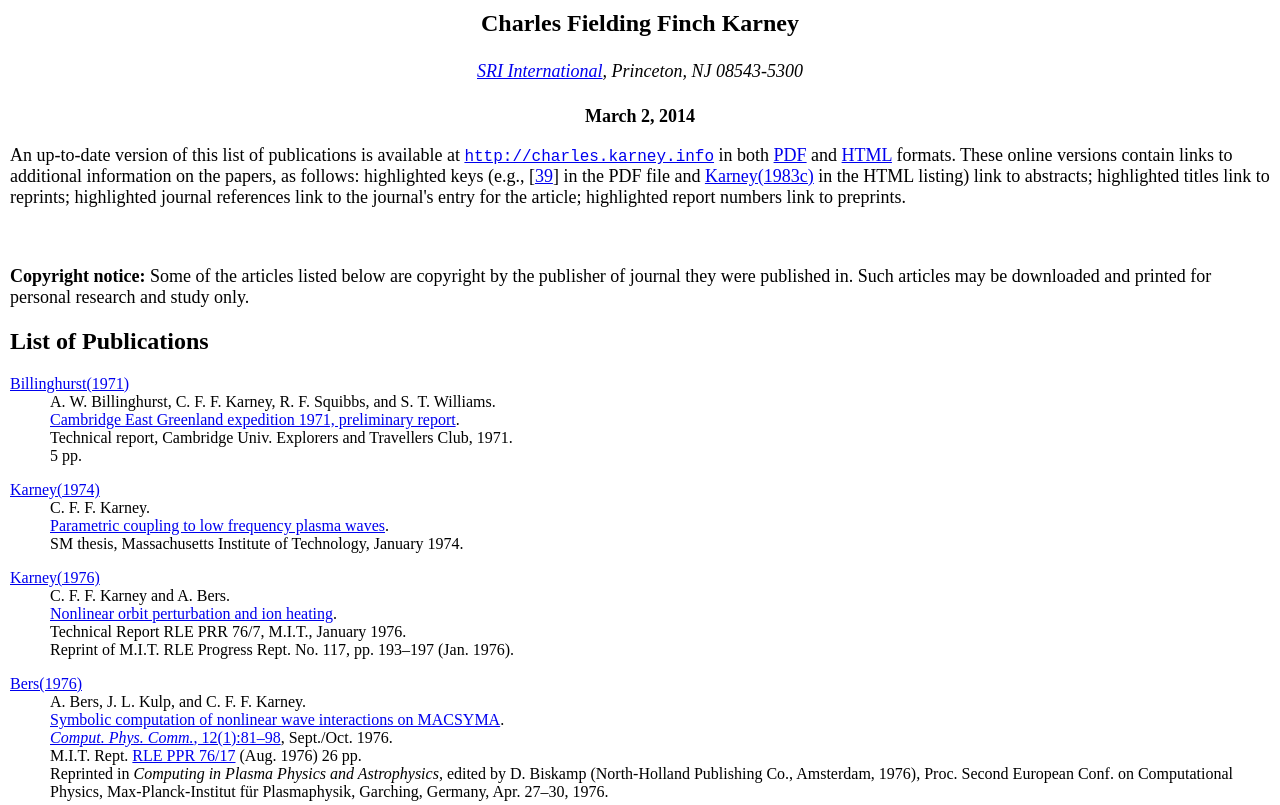
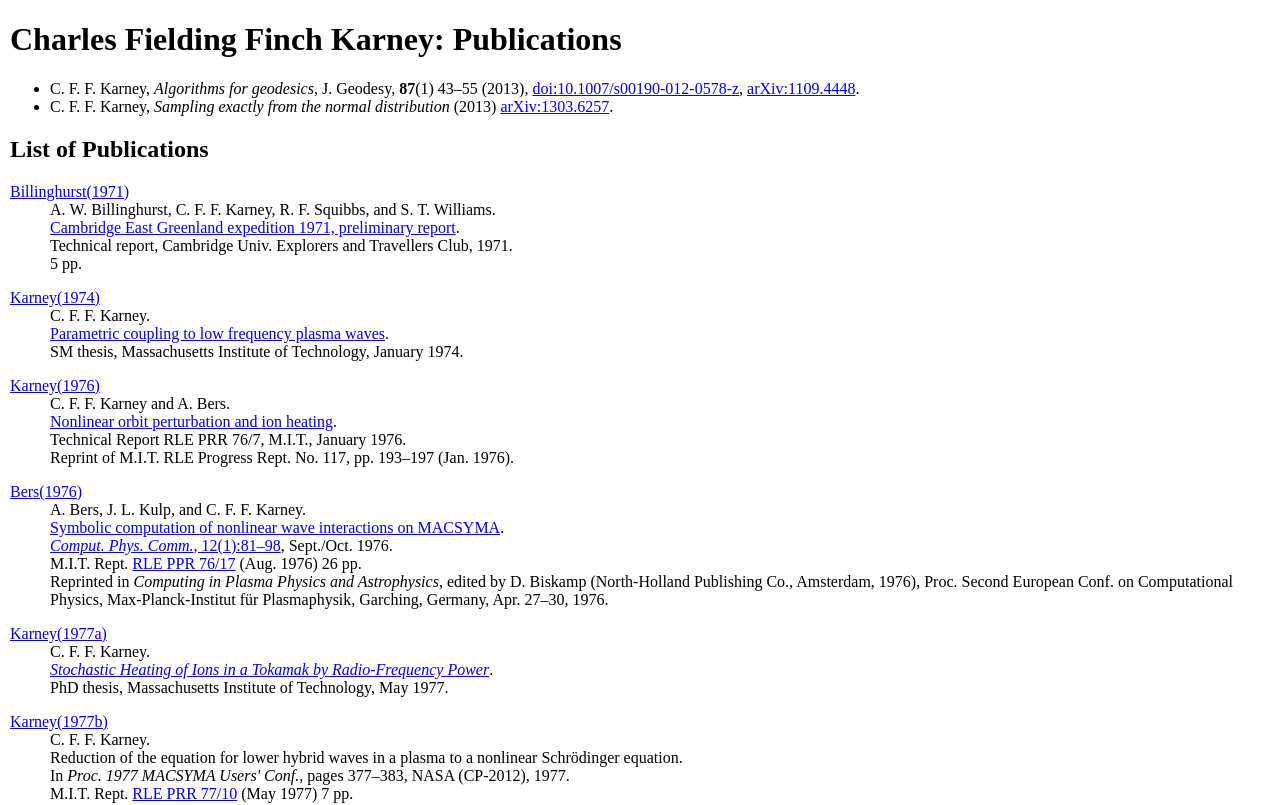
Before and after one commit to cffk/cffk.github.io, a plain HTML site: page cffk/nbiblio.html in a window 1280 px wide. Shown: the top 805 px of the page. Drawn offline with Linux system fonts and the light colour scheme.

Commit message:
Start reformatting.

```diff
--- a/cffk/nbiblio.html
+++ b/cffk/nbiblio.html
@@ -1,70 +1,32 @@
-<!DOCTYPE HTML PUBLIC "-//W3C//DTD HTML 3.2 Final//EN">
-
-<!--Converted with LaTeX2HTML 2008 (1.71)
-original version by:  Nikos Drakos, CBLU, University of Leeds
-* revised and updated by:  Marcus Hennecke, Ross Moore, Herb Swan
-* with significant contributions from:
-  Jens Lippmann, Marek Rouchal, Martin Wilck and others -->
-<HTML>
-<head><!--Xbase href="http://charles.karney.info/biblio/index.html"Y-->
-<TITLE>Charles Karney: Publications</TITLE>
-<META NAME="description" CONTENT="Charles Karney: Publications">
-<META NAME="keywords" CONTENT="biblio">
-<META NAME="resource-type" CONTENT="document">
-<META NAME="distribution" CONTENT="global">
-
-<META NAME="Generator" CONTENT="LaTeX2HTML v2008">
-<META HTTP-EQUIV="Content-Style-Type" CONTENT="text/css">
-
-<LINK REL="STYLESHEET" HREF="../default.css">
-
+<!DOCTYPE html PUBLIC "-//W3C//DTD HTML 4.01//EN"
+   "http://www.w3.org/TR/html4/strict.dtd">
+<html>
+  <head>
+    <title>Charles Karney: Publications</title>
+    <meta NAME="description" CONTENT="Charles Karney: Publications">
+    <meta http-equiv="Content-Type"
+	  content="text/html; charset=ISO-8859-1">
+    <link REL="STYLESHEET" HREF="../default.css">
 </head>
 
-<BODY topmargin=10 leftmargin=10>
+<body topmargin=10 leftmargin=10>
 
-<DIV>
+  <h1>Charles Fielding Finch Karney: Publications</h1>
 
-<P ALIGN="CENTER"><STRONG><FONT SIZE="+2">
-Charles Fielding Finch Karney</STRONG></P>
-<P ALIGN="CENTER"><I><FONT SIZE="+1"><A NAME="tex2html1"
-  HREF="http://www.sri.com">SRI International</A>,
-Princeton, NJ 08543-5300</I></P>
-<P ALIGN="CENTER"><STRONG>March 2, 2014</STRONG></P>
-</DIV>
-</FONT></FONT>
-<P>
-<FONT SIZE="+2"><FONT SIZE="+1">An up-to-date version of this list of publications is
-available at
-<A NAME="tex2html2"
-  HREF="../index.html"><TT>http://charles.karney.info</TT></A>
-in both
-<A NAME="tex2html3"
-  HREF="biblio.pdf">PDF</A>
-and
-<A NAME="tex2html4"
-  HREF="index.html">HTML</A>
-formats.
-These online versions contain links to additional information on the papers,
-as follows: highlighted keys
-(e.g.,
-[<A NAME="tex2html5"
-  HREF="karney83c.html">39</A>]
-in the PDF file and
-<A NAME="tex2html6"
-  HREF="karney83c.html">Karney(1983c)</A>
-in the HTML listing)
-link to abstracts; highlighted titles link to
-reprints; highlighted journal references link to the journal's entry for
-the article; highlighted report numbers link to preprints.
-</FONT></FONT>
-<P>
-<FONT SIZE="+2"><FONT SIZE="+1"><BR>
-<BR>
-<FONT SIZE="+1"><B>Copyright notice:</B></FONT> Some of the articles listed
-below are copyright by the publisher of journal they were published
-in. Such articles may be downloaded and printed for personal research
-and study only.
-</FONT></FONT>
+  <ul>
+    <li>
+      C. F. F. Karney, <i>Algorithms for geodesics</i>,
+      J. Geodesy, <b>87</b>(1) 43&ndash;55 (2013),
+      <a href="http://dx.doi.org/10.1007/s00190-012-0578-z">
+	doi:10.1007/s00190-012-0578-z</a>,
+      <a href="http://arxiv.org/abs/1109.4448">arXiv:1109.4448</a>.
+    </li>
+    <li>
+      C. F. F. Karney, <i>Sampling exactly from the normal distribution</i>
+      (2013)
+      <a href="http://arxiv.org/abs/1303.6257">arXiv:1303.6257</a>.
+    </li>
+  </ul>
 <P>
 <FONT SIZE="+2"></FONT>
 <H2><A NAME="SECTION00010000000000000000">
@@ -1245,7 +1207,6 @@ C.&nbsp;F.&nbsp;F. Karney.
 </FONT></FONT>
 <hr><ADDRESS>
 Charles Karney
-2014-03-02
 </ADDRESS>
-</BODY>
-</HTML>
+</body>
+</html>
```
